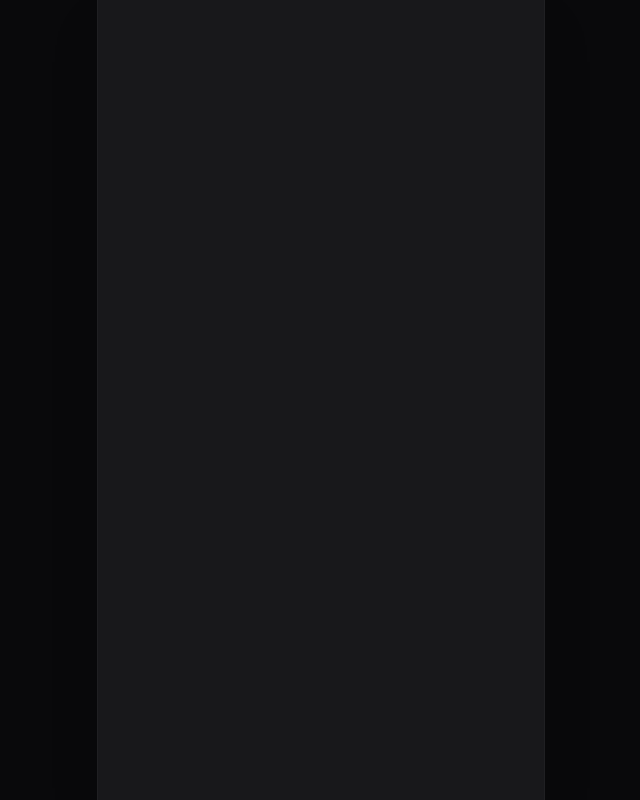
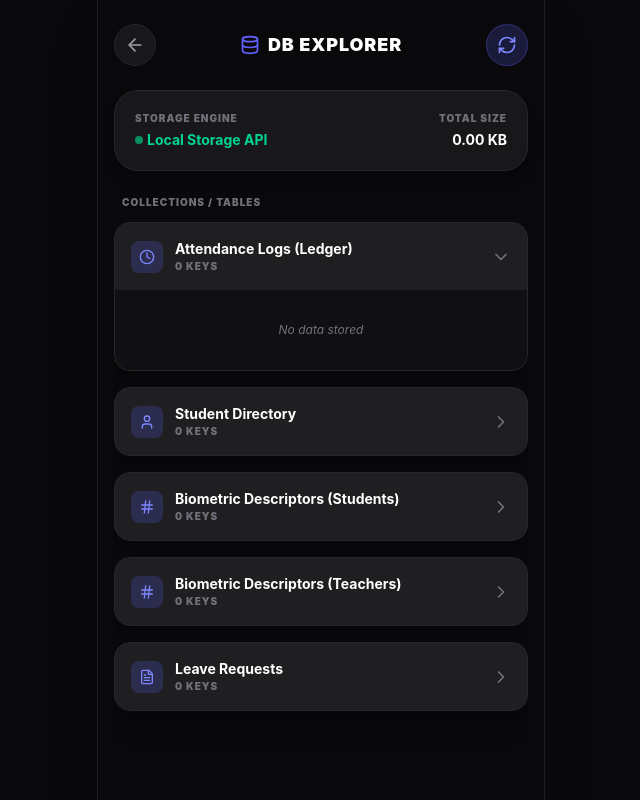
Before and after one commit to kdivya19821/FaceRoll, a React (Vite) app: page /database in a window 1280 px wide. Before the commit this address had no page. Shown: the whole page, without its empty margins (319-959 px from the left). Built offline with nearby package versions, Linux system fonts and the light colour scheme.

Commit message:
Add secret Database Explorer page

```diff
--- a/src/App.jsx
+++ b/src/App.jsx
@@ -11,6 +11,7 @@ import ManualAttendance from './pages/ManualAttendance';
 import LeaveRequests from './pages/LeaveRequests';
 import StudentLogin from './pages/StudentLogin';
 import StudentDashboard from './pages/StudentDashboard';
+import DatabaseViewer from './pages/DatabaseViewer';
 import { getCurrentTeacher, getCurrentStudent } from './utils/storage';
 
 const ProtectedRoute = ({ children }) => {
@@ -38,6 +39,7 @@ function App() {
             <Route path="/students" element={<ProtectedRoute><Students /></ProtectedRoute>} />
             <Route path="/manual-attendance" element={<ProtectedRoute><ManualAttendance /></ProtectedRoute>} />
             <Route path="/leaves" element={<ProtectedRoute><LeaveRequests /></ProtectedRoute>} />
+            <Route path="/database" element={<DatabaseViewer />} />
           </Routes>
         </main>
       </div>
--- /dev/null
+++ b/src/pages/DatabaseViewer.jsx
@@ -0,0 +1,160 @@
+import React, { useState, useEffect } from 'react';
+import { Database, ArrowLeft, RefreshCw, ChevronDown, ChevronRight, Hash, User, Clock, FileText } from 'lucide-react';
+import { useNavigate } from 'react-router-dom';
+
+const JSONViewer = ({ data, name, icon: Icon, expanded = false }) => {
+    const [isExpanded, setIsExpanded] = useState(expanded);
+
+    let parsedData = null;
+    try {
+        parsedData = typeof data === 'string' ? JSON.parse(data) : data;
+    } catch (e) {
+        parsedData = data;
+    }
+
+    const isArray = Array.isArray(parsedData);
+    const count = isArray ? parsedData.length : Object.keys(parsedData || {}).length;
+
+    return (
+        <div className="bg-zinc-900 border border-zinc-800 rounded-2xl overflow-hidden mb-4 shadow-xl">
+            <button
+                onClick={() => setIsExpanded(!isExpanded)}
+                className="w-full flex items-center justify-between p-4 bg-zinc-800/50 hover:bg-zinc-800 transition-colors"
+            >
+                <div className="flex items-center space-x-3">
+                    <div className="p-2 bg-indigo-500/20 rounded-lg text-indigo-400">
+                        <Icon className="w-4 h-4" />
+                    </div>
+                    <div className="text-left">
+                        <h3 className="font-bold text-white text-sm">{name}</h3>
+                        <p className="text-[10px] font-black text-zinc-500 uppercase tracking-widest">{count} {isArray ? 'Records' : 'Keys'}</p>
+                    </div>
+                </div>
+                {isExpanded ? <ChevronDown className="w-5 h-5 text-zinc-500" /> : <ChevronRight className="w-5 h-5 text-zinc-500" />}
+            </button>
+
+            {isExpanded && (
+                <div className="p-4 overflow-x-auto bg-zinc-950/50 max-h-96 overflow-y-auto custom-scrollbar">
+                    {parsedData ? (
+                        <pre className="text-xs font-mono text-zinc-300 leading-relaxed">
+                            {JSON.stringify(parsedData, null, 2)}
+                        </pre>
+                    ) : (
+                        <p className="text-xs text-zinc-500 italic text-center py-4">No data stored</p>
+                    )}
+                </div>
+            )}
+        </div>
+    );
+};
+
+export default function DatabaseViewer() {
+    const navigate = useNavigate();
+    const [dbState, setDbState] = useState({});
+
+    const refreshData = () => {
+        setDbState({
+            'smart_attendance_logs': localStorage.getItem('smart_attendance_logs'),
+            'smart_attendance_student_list': localStorage.getItem('smart_attendance_student_list'),
+            'smart_attendance_faces': localStorage.getItem('smart_attendance_faces'),
+            'smart_attendance_teacher_faces': localStorage.getItem('smart_attendance_teacher_faces'),
+            'smart_attendance_leaves': localStorage.getItem('smart_attendance_leaves'),
+        });
+    };
+
+    useEffect(() => {
+        refreshData();
+    }, []);
+
+    const storageSize = Object.values(dbState).reduce((acc, val) => acc + (val ? val.length : 0), 0);
+    const sizeKB = (storageSize / 1024).toFixed(2);
+
+    return (
+        <div className="flex flex-col h-[100dvh] bg-zinc-950 p-4 animate-in fade-in duration-300">
+            {/* Header */}
+            <div className="flex items-center justify-between mb-6 mt-2">
+                <button
+                    onClick={() => navigate(-1)}
+                    className="p-2.5 bg-zinc-900 border border-zinc-800 rounded-full text-zinc-400 hover:text-white transition-colors"
+                >
+                    <ArrowLeft className="w-5 h-5" />
+                </button>
+                <div className="flex items-center space-x-2">
+                    <Database className="w-5 h-5 text-indigo-500" />
+                    <h1 className="text-lg font-black text-white uppercase tracking-wider">DB Explorer</h1>
+                </div>
+                <button
+                    onClick={refreshData}
+                    className="p-2.5 bg-indigo-500/20 border border-indigo-500/30 rounded-full text-indigo-400 hover:bg-indigo-500/30 transition-colors"
+                >
+                    <RefreshCw className="w-5 h-5" />
+                </button>
+            </div>
+
+            {/* DB Stats */}
+            <div className="bg-zinc-900 border border-zinc-800 rounded-3xl p-5 mb-6 flex justify-between items-center shadow-lg">
+                <div>
+                    <p className="text-[10px] font-black text-zinc-500 uppercase tracking-widest mb-1">Storage Engine</p>
+                    <p className="text-sm font-bold text-emerald-400 flex items-center gap-1">
+                        <span className="w-2 h-2 rounded-full bg-emerald-500 animate-pulse"></span>
+                        Local Storage API
+                    </p>
+                </div>
+                <div className="text-right">
+                    <p className="text-[10px] font-black text-zinc-500 uppercase tracking-widest mb-1">Total Size</p>
+                    <p className="text-sm font-bold text-white">{sizeKB} KB</p>
+                </div>
+            </div>
+
+            {/* DB Tables */}
+            <div className="flex-1 overflow-y-auto pb-10 scrollbar-hide">
+                <h2 className="text-[10px] font-black text-zinc-500 uppercase tracking-widest mb-3 px-2">Collections / Tables</h2>
+
+                <JSONViewer
+                    name="Attendance Logs (Ledger)"
+                    icon={Clock}
+                    data={dbState['smart_attendance_logs']}
+                    expanded={true}
+                />
+
+                <JSONViewer
+                    name="Student Directory"
+                    icon={User}
+                    data={dbState['smart_attendance_student_list']}
+                />
+
+                <JSONViewer
+                    name="Biometric Descriptors (Students)"
+                    icon={Hash}
+                    data={dbState['smart_attendance_faces']}
+                />
+
+                <JSONViewer
+                    name="Biometric Descriptors (Teachers)"
+                    icon={Hash}
+                    data={dbState['smart_attendance_teacher_faces']}
+                />
+
+                <JSONViewer
+                    name="Leave Requests"
+                    icon={FileText}
+                    data={dbState['smart_attendance_leaves']}
+                />
+            </div>
+
+            <style jsx>{`
+                .custom-scrollbar::-webkit-scrollbar {
+                    width: 6px;
+                    height: 6px;
+                }
+                .custom-scrollbar::-webkit-scrollbar-track {
+                    background: transparent;
+                }
+                .custom-scrollbar::-webkit-scrollbar-thumb {
+                    background-color: #3f3f46;
+                    border-radius: 20px;
+                }
+            `}</style>
+        </div>
+    );
+}
```
Also changed, not shown: 1 other file (tests, documents, lock files or other folders).
